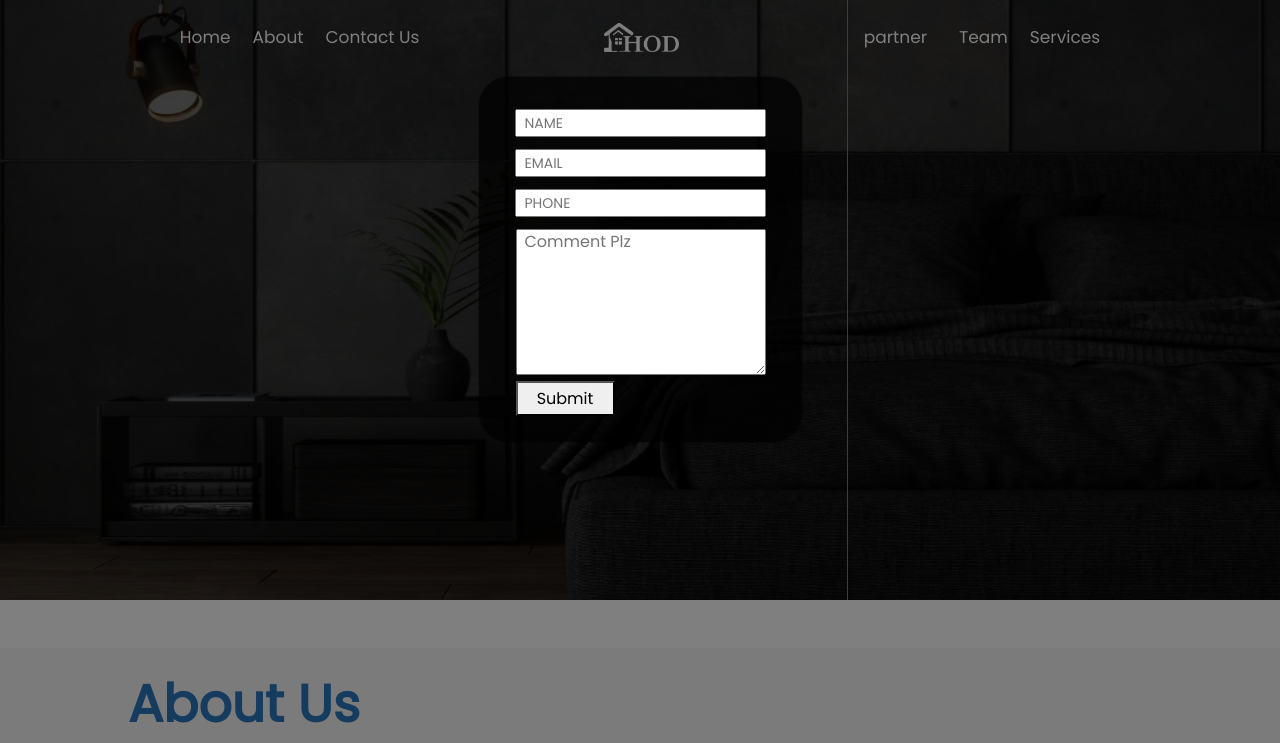
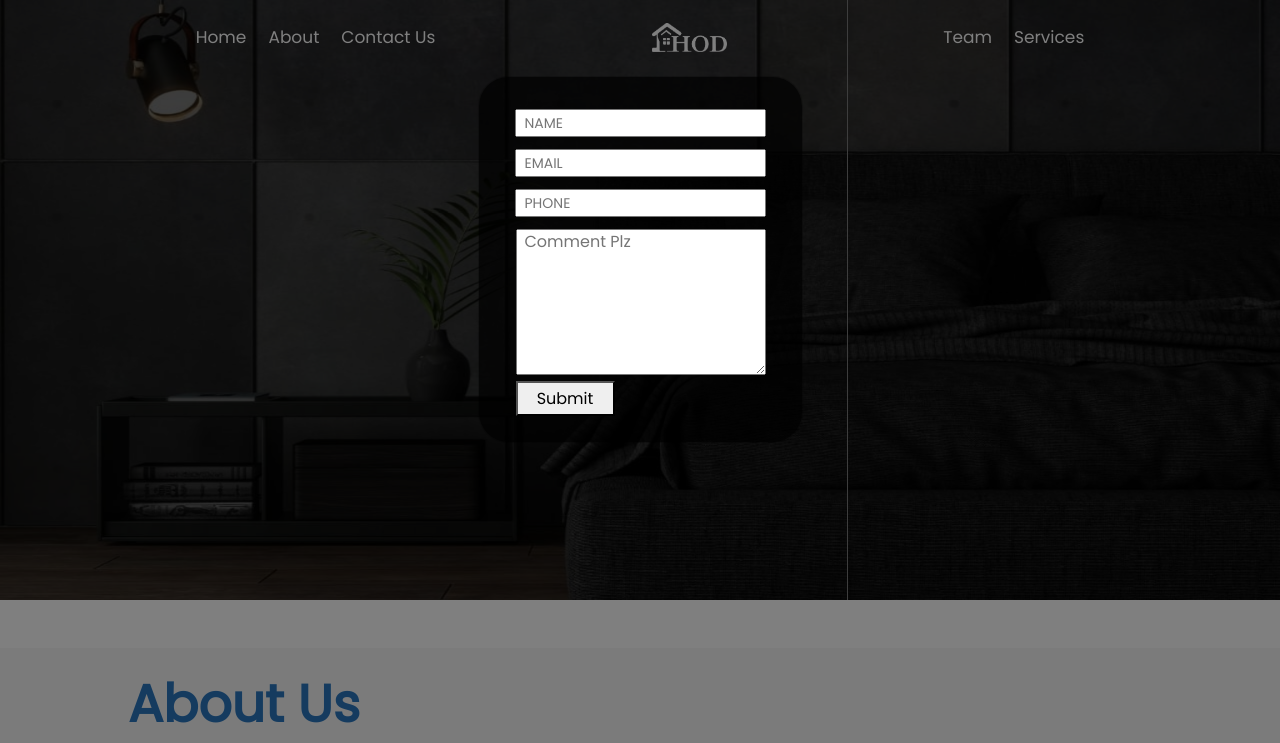
Before and after one commit to Rahulboyat/tiwari_shab, a plain HTML site: page index.html in a window 1280 px wide. Shown: the top 743 px of the page. Drawn offline with nearby package versions, Linux system fonts and the light colour scheme; a script that the page names is missing; a web font is replaced by a local one.

Commit message:
Update index.html

```diff
--- a/index.html
+++ b/index.html
@@ -38,7 +38,7 @@
           <div class="menu_container d-md-block d-none d-md-block">
             <ul class="d-flex p-0 m-0">
 
-              <li><a href="partner.html">partner </li>
+<!--               <li><a href="partner.html">partner </li> -->
               <li><a href="people.html">Team </a>
 
               </li>
@@ -65,7 +65,7 @@
       <li><a href="index.html">Home</a></li>
       <li><a href="about.html">About us</a></li>
       <li><a href="contect.html">Contact </a></li>
-      <li><a href="partner.html">Partner</a></li>
+<!--       <li><a href="partner.html">Partner</a></li> -->
       <li><a href="people.html">People</a></li>
       <li><a href="services.html">Services</a></li>
     </ul>
```
